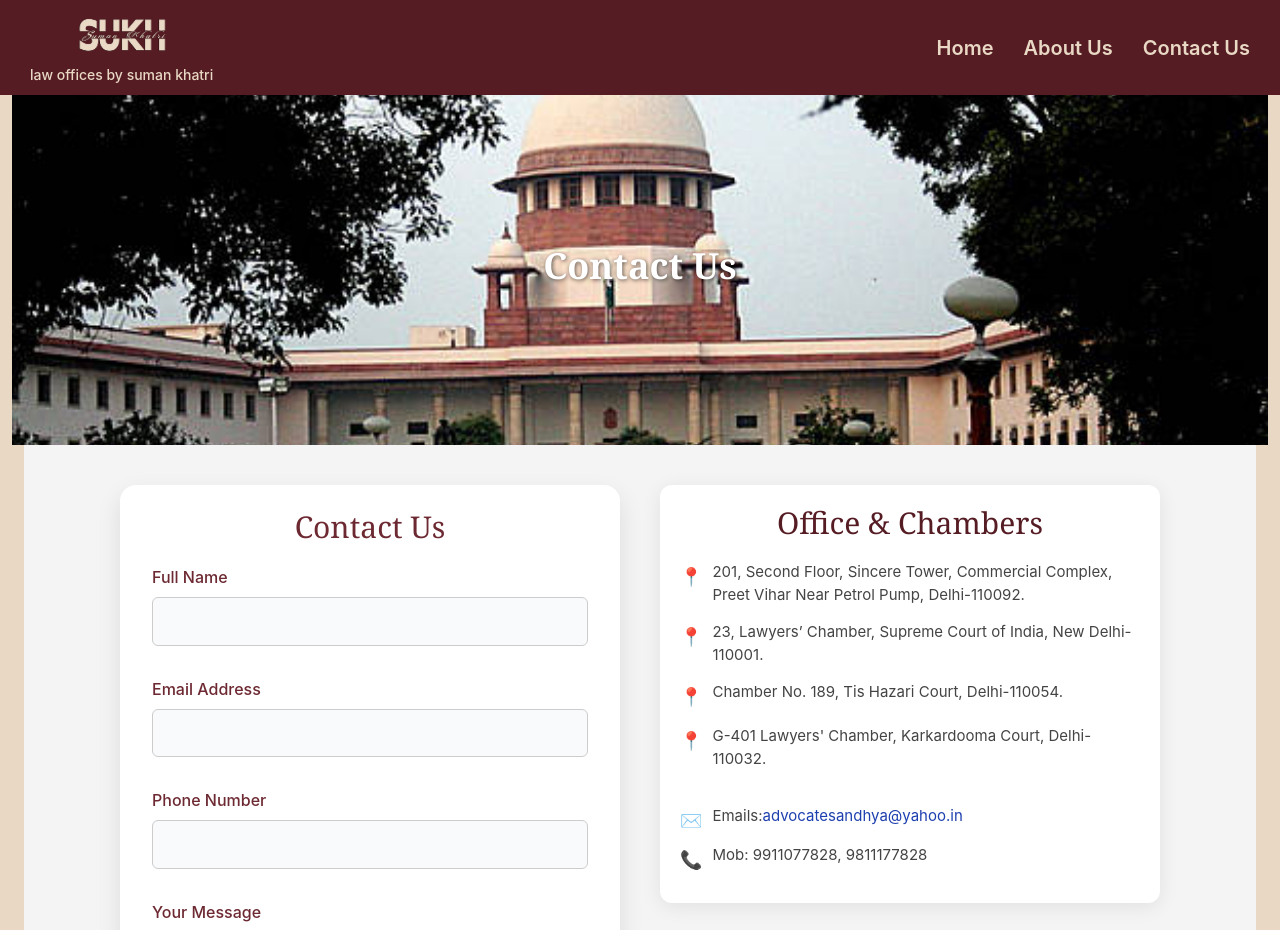
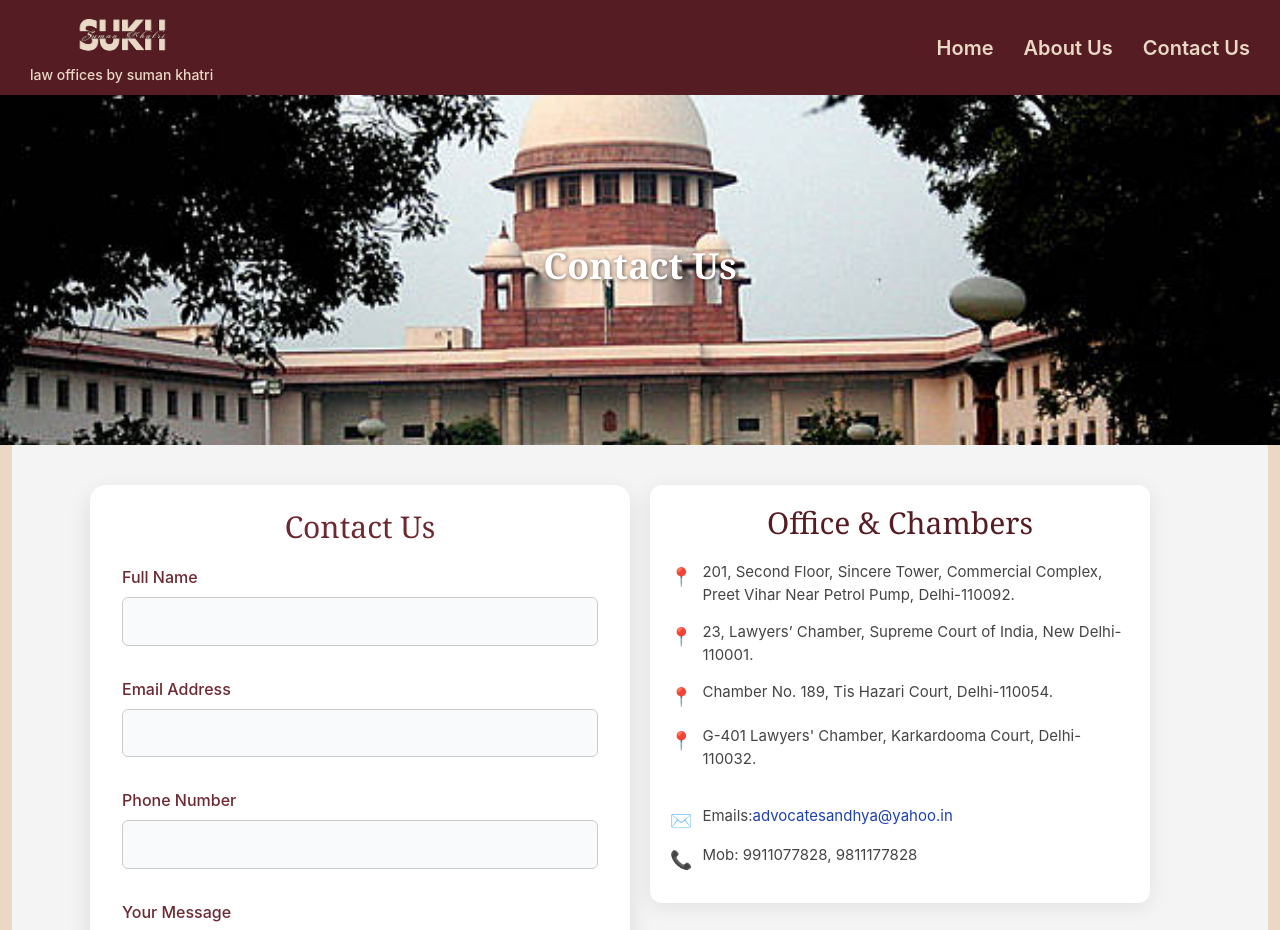
Before and after one commit to anup9971/AdvocateSuman, a React (Create React App) app: page /contact in a window 1280 px wide. Shown: the top 930 px of the page. Built offline with nearby package versions, Linux system fonts and the light colour scheme.

Commit message:
social icon and logo update

```diff
--- a/src/assests/style.css
+++ b/src/assests/style.css
@@ -6,6 +6,7 @@
   font-family: Arial, sans-serif;
   color: #222;
 }
+
 
 .grid-container {
   display: grid;
--- a/src/components/ContactUs.jsx
+++ b/src/components/ContactUs.jsx
@@ -5,15 +5,10 @@ import ContactHome from './partials/ContactHome';
 const     ContactUsHome = () => {
   return (
  <>
-<div className="container-fluid">
-  <div className="mb-0">
     <Banner/>
-  </div>
- <div className="mb-3">
    <ContactHome/>
-  </div>
 
-</div>
+
 
 
 
--- a/src/components/partials/ContactForm.jsx
+++ b/src/components/partials/ContactForm.jsx
@@ -4,7 +4,7 @@ import "../../assests/style.css";
 
 const ContactForm = () => {
   return (
-    <div className="form-wrapper">
+    <div className="form-wrapper" style={{marginLeft:"-40px"}}>
       <div className="form-container">
         <h2 >Contact Us</h2>
         <form>
--- a/src/components/partials/ContactHome.jsx
+++ b/src/components/partials/ContactHome.jsx
@@ -19,7 +19,7 @@ const ContactHome = () => {
           <div className="contact-col left">
             <ContactForm />
           </div>
-          <div className="contact-col right">
+          <div className="contact-col right" style={{marginLeft: "-20px"}}>
             <h2>Office & Chambers</h2>
             <ul className="address-list">
               <li>
```
